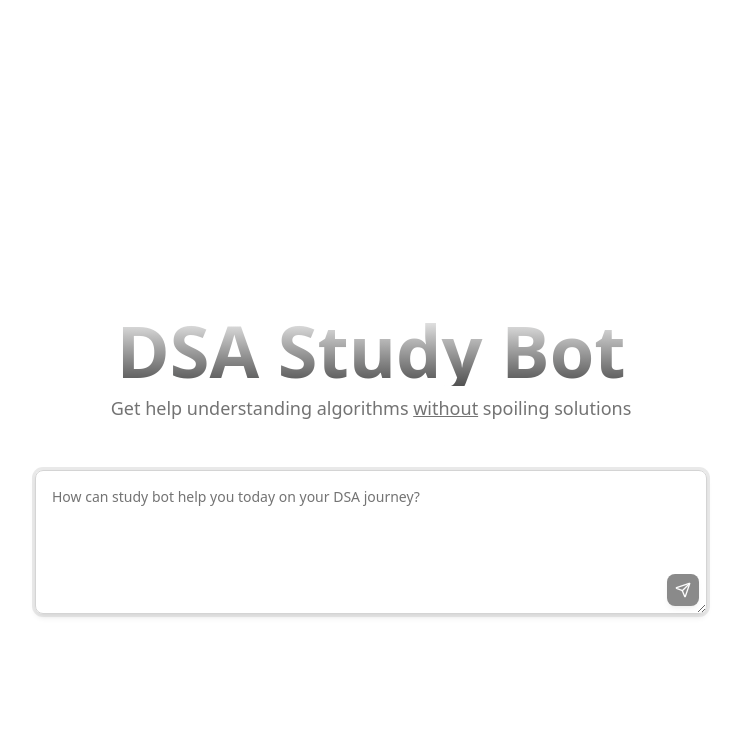
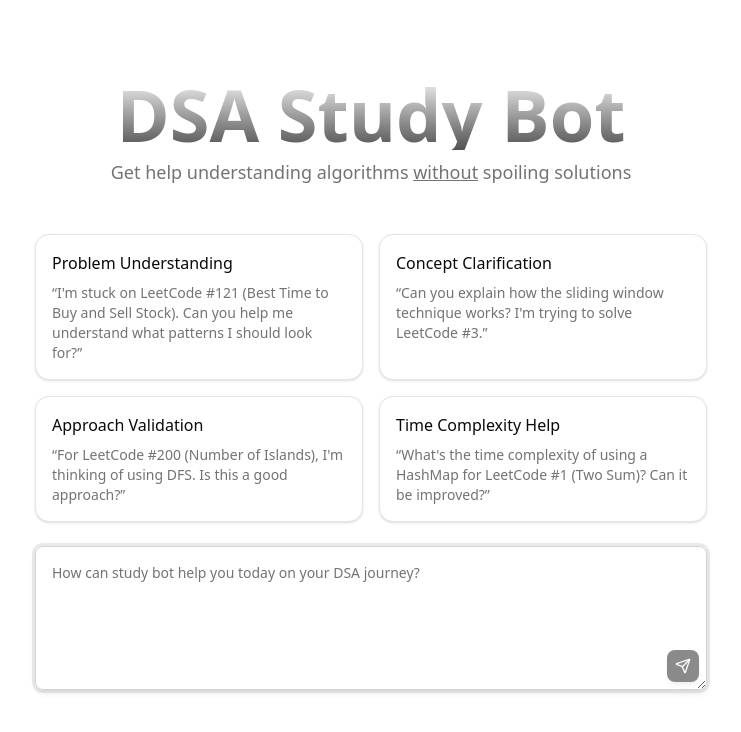
Before and after one commit to Vaibhavee89/dsa-study-bot, a Next.js app: page / in a window 1280 px wide. Shown: the top 732 px of the page, without its empty margins (269-1010 px from the left). Built offline with nearby package versions, Linux system fonts and the light colour scheme.

Commit message:
chore: improve ui rendering

```diff
--- a/src/app/page.tsx
+++ b/src/app/page.tsx
@@ -5,7 +5,7 @@ import { Card, CardContent } from "@/components/ui/card";
 import { Input } from "@/components/ui/input";
 import { ScrollArea } from "@/components/ui/scroll-area";
 import { Textarea } from "@/components/ui/textarea";
-import { Send } from "lucide-react";
+import { RefreshCw, Send } from "lucide-react";
 import { useEffect, useRef, useState } from "react";
 import ReactMarkdown from "react-markdown";
 
@@ -168,6 +168,20 @@ export default function Page() {
     }
   };
 
+  const handleRefresh = () => {
+    setMessages([
+      {
+        id: 1,
+        role: "assistant",
+        content:
+          "Hello! I'm your DSA Study Bot. Share a LeetCode problem link and your specific question, and I'll help you understand the approach without giving away the solution.",
+      },
+    ]);
+    setInputValue("");
+    setIsConversationStarted(false);
+    setIsAnimating(false);
+  };
+
   return (
     <div
       ref={containerRef}
@@ -231,7 +245,9 @@ export default function Page() {
         }
       `}</style>
 
-      <ScrollArea className="flex-1 w-full pt-20">
+      <ScrollArea
+        className={`flex-1 w-full ${isConversationStarted ? "pt-20" : ""}`}
+      >
         <div className="min-h-screen p-4 w-full flex md:items-center md:justify-center bg-white antialiased relative overflow-hidden">
           <div className=" p-4 max-w-7xl  mx-auto relative z-10  w-full pt-20 md:pt-0">
             <h1 className="text-3xl md:text-5xl lg:text-7xl mb-2 font-bold text-center bg-clip-text text-transparent bg-gradient-to-b from-neutral-100 to-neutral-600 bg-opacity-50">
@@ -247,6 +263,85 @@ export default function Page() {
                   isAnimating ? "animate-welcome-fade-out" : ""
                 }`}
               >
+                <div className="w-full max-w-2xl mb-6">
+                  <div className="grid grid-cols-1 md:grid-cols-2 gap-4">
+                    <Card
+                      className="p-4 hover:bg-accent/50 transition-colors cursor-pointer"
+                      onClick={() =>
+                        setInputValue(
+                          "I'm stuck on LeetCode #121 (Best Time to Buy and Sell Stock). Can you help me understand what patterns I should look for?",
+                        )
+                      }
+                    >
+                      <CardContent className="p-0">
+                        <h3 className="font-medium mb-2">
+                          Problem Understanding
+                        </h3>
+                        <p className="text-sm text-muted-foreground">
+                          &ldquo;I&apos;m stuck on LeetCode #121 (Best Time to
+                          Buy and Sell Stock). Can you help me understand what
+                          patterns I should look for?&rdquo;
+                        </p>
+                      </CardContent>
+                    </Card>
+                    <Card
+                      className="p-4 hover:bg-accent/50 transition-colors cursor-pointer"
+                      onClick={() =>
+                        setInputValue(
+                          "Can you explain how the sliding window technique works? I'm trying to solve LeetCode #3.",
+                        )
+                      }
+                    >
+                      <CardContent className="p-0">
+                        <h3 className="font-medium mb-2">
+                          Concept Clarification
+                        </h3>
+                        <p className="text-sm text-muted-foreground">
+                          &ldquo;Can you explain how the sliding window
+                          technique works? I&apos;m trying to solve LeetCode
+                          #3.&rdquo;
+                        </p>
+                      </CardContent>
+                    </Card>
+                    <Card
+                      className="p-4 hover:bg-accent/50 transition-colors cursor-pointer"
+                      onClick={() =>
+                        setInputValue(
+                          "For LeetCode #200 (Number of Islands), I'm thinking of using DFS. Is this a good approach?",
+                        )
+                      }
+                    >
+                      <CardContent className="p-0">
+                        <h3 className="font-medium mb-2">
+                          Approach Validation
+                        </h3>
+                        <p className="text-sm text-muted-foreground">
+                          &ldquo;For LeetCode #200 (Number of Islands), I&apos;m
+                          thinking of using DFS. Is this a good approach?&rdquo;
+                        </p>
+                      </CardContent>
+                    </Card>
+                    <Card
+                      className="p-4 hover:bg-accent/50 transition-colors cursor-pointer"
+                      onClick={() =>
+                        setInputValue(
+                          "What's the time complexity of using a HashMap for LeetCode #1 (Two Sum)? Can it be improved?",
+                        )
+                      }
+                    >
+                      <CardContent className="p-0">
+                        <h3 className="font-medium mb-2">
+                          Time Complexity Help
+                        </h3>
+                        <p className="text-sm text-muted-foreground">
+                          &ldquo;What&apos;s the time complexity of using a
+                          HashMap for LeetCode #1 (Two Sum)? Can it be
+                          improved?&rdquo;
+                        </p>
+                      </CardContent>
+                    </Card>
+                  </div>
+                </div>
                 <div
                   className={`w-full max-w-2xl ${
                     isAnimating ? "animate-input-to-bottom" : ""
@@ -308,10 +403,38 @@ export default function Page() {
                           <ReactMarkdown
                             components={{
                               p: ({ children }) => (
-                                <p className="whitespace-pre-wrap text-sm sm:text-base">
+                                <p className="mb-4">{children}</p>
+                              ),
+                              ol: ({ children }) => (
+                                <ol className="list-decimal list-inside mb-4">
                                   {children}
-                                </p>
+                                </ol>
                               ),
+                              ul: ({ children }) => (
+                                <ul className="list-disc list-inside mb-4 ml-4">
+                                  {children}
+                                </ul>
+                              ),
+                              code: ({ className, children }) => {
+                                const match = /language-(\w+)/.exec(
+                                  className || "",
+                                );
+                                const isCodeBlock = Boolean(match);
+
+                                return isCodeBlock ? (
+                                  <pre className="p-4 bg-muted rounded-lg overflow-x-auto">
+                                    <code
+                                      className={`${match ? `language-${match[1]}` : ""} text-sm font-mono`}
+                                    >
+                                      {String(children).replace(/\n$/, "")}
+                                    </code>
+                                  </pre>
+                                ) : (
+                                  <code className="bg-muted px-1.5 py-0.5 rounded text-sm font-mono">
+                                    {children}
+                                  </code>
+                                );
+                              },
                             }}
                           >
                             {message.content}
@@ -365,6 +488,15 @@ export default function Page() {
                           >
                             <Send className="h-4 w-4" />
                           </Button>
+                          <Button
+                            type="button"
+                            variant="outline"
+                            size="icon"
+                            onClick={handleRefresh}
+                            disabled={isLoading}
+                          >
+                            <RefreshCw className="h-4 w-4" />
+                          </Button>
                         </div>
                       </form>
                     </CardContent>
```
